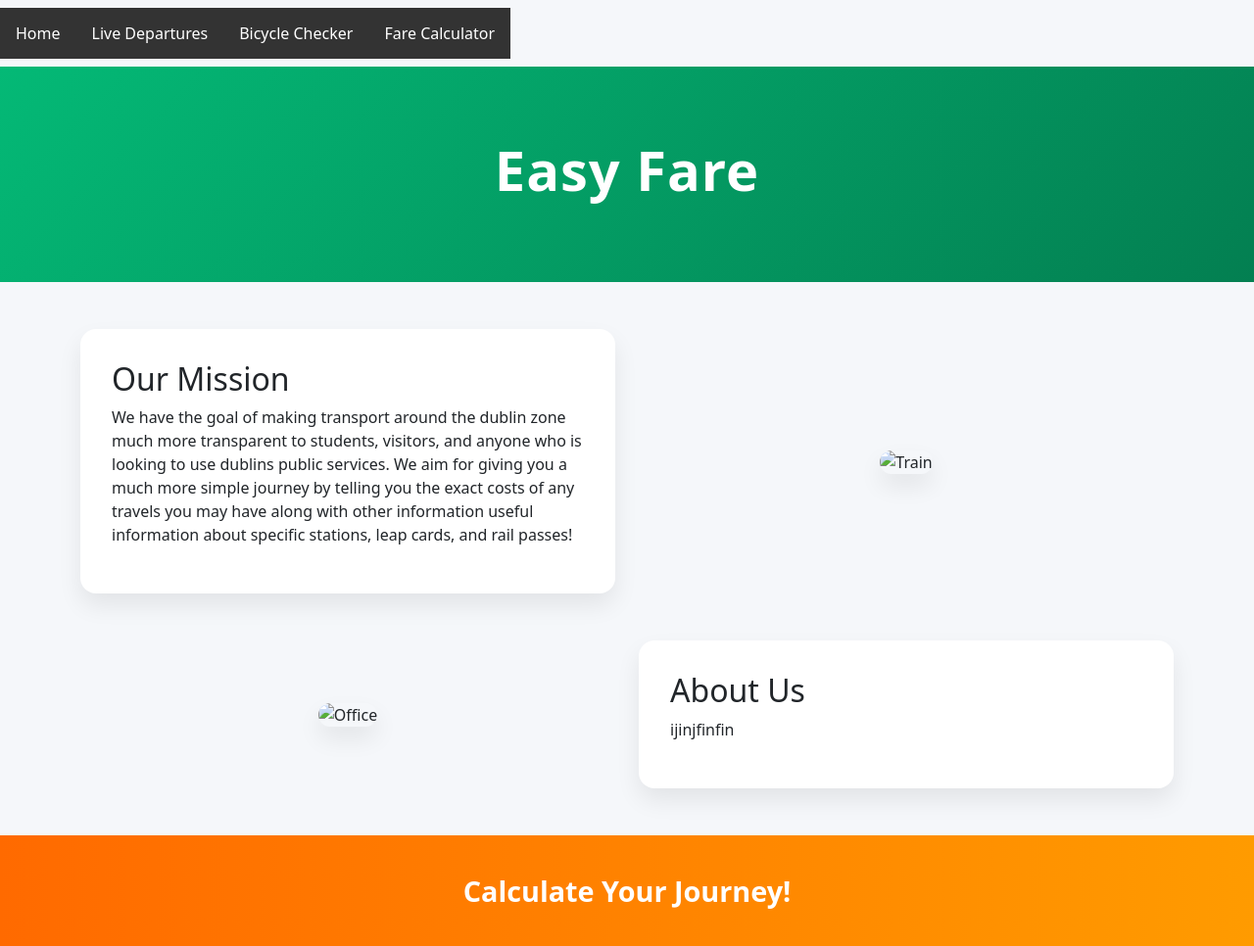
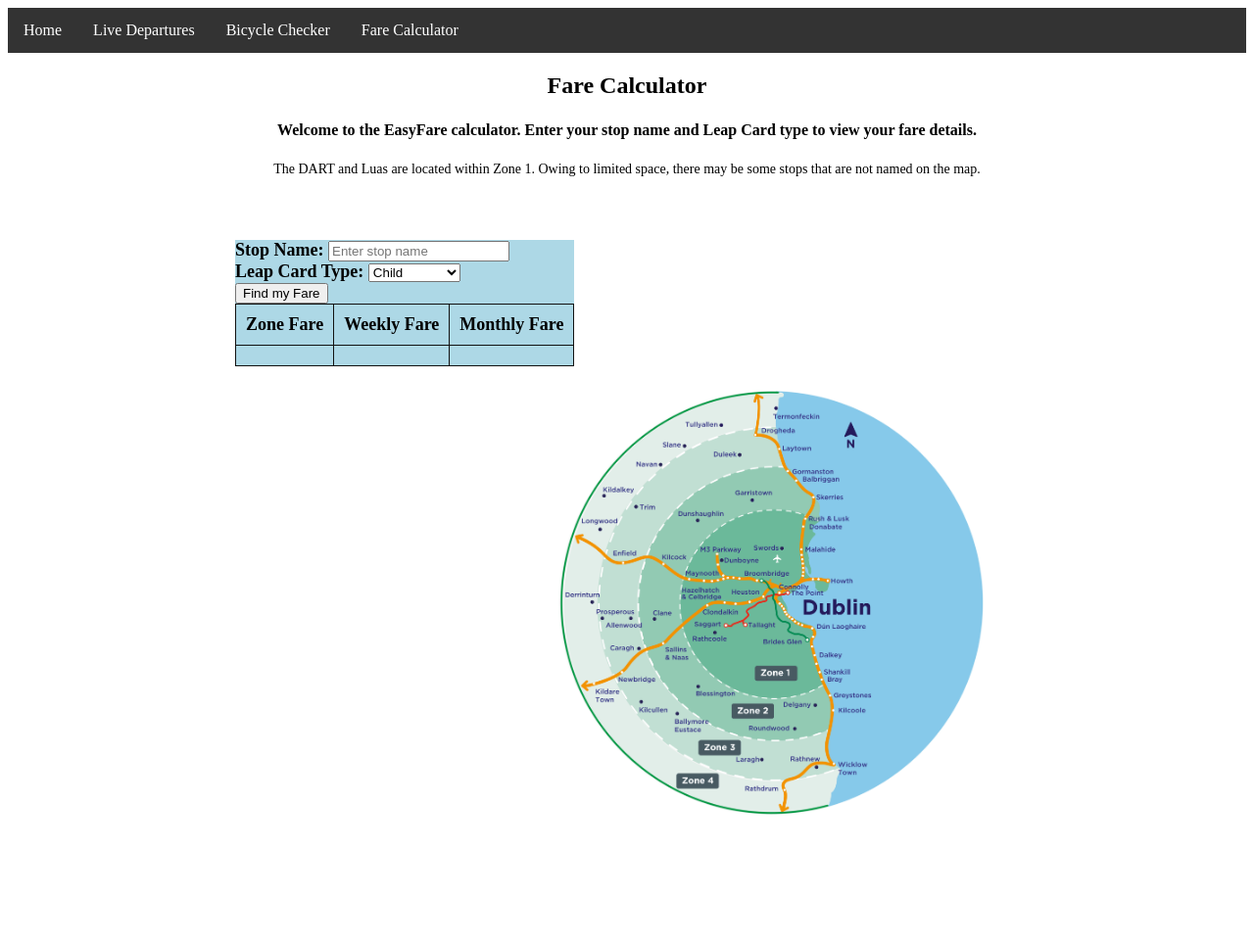
Before and after one commit to Wrona-03/Team_Project_06_Repo, a website: page public/index.html in a window 1280 px wide. Shown: the whole page at 98% size. After the commit the page ends 874 px from the top, so only its background shows below. Drawn offline with nearby package versions, Linux system fonts and the light colour scheme.

Commit message:
Fare calculator files

```diff
--- a/public/index.html
+++ b/public/index.html
@@ -1,70 +1,105 @@
-<!DOCTYPE html>
+<!doctype html>
 <html lang="en">
   <head>
-  <meta charset="UTF-8">
-  <title>TrainLand</title>
-  <meta name="viewport" content="width=device-width, initial-scale=1">
-  <link href="https://cdn.jsdelivr.net/npm/bootstrap@5.3.2/dist/css/bootstrap.min.css" rel="stylesheet">
-
-  <link rel="stylesheet" href="landing-style.css">
-  <link rel="stylesheet" href="fare-style.css">
-
+    <title>EasyFare Calculator</title>
+    <!-- link to css -->
+     <link rel = "stylesheet" href = "style.css">
   </head>
   <body>
+    <!-- nav bar code -->
     <nav class="navbar">
       <ul class="nav-list">
         <li><a href="/">Home</a></li>
-        <li><a href="trainTime.html">Live Departures</a></li>
-        <li><a href="bikes.html">Bicycle Checker</a></li>
-        <li><a href="fare_calculator.html">Fare Calculator</a></li>
+        <li><a href="/">Live Departures</a></li>
+        <li><a href="/">Bicycle Checker</a></li>
+        <li><a href="index.html">Fare Calculator</a></li>
       </ul>
-    </nav>
-  <header class="train-banner text-center text-white d-flex align-items-center justify-content-center">
-    <h1 class="display-4">Easy Fare</h1>
-  </header>
+    <h1 class="fare_heading">Fare Calculator</h1>
+    <h3 class="user_guide">
+      Welcome to the EasyFare calculator. Enter your stop name and Leap Card
+      type to view your fare details.
+    </h3>
 
-  <section class="container my-5">
-    <div class="row align-items-center">
-      <div class="col-md-6 mb-4 mb-md-0">
-        <div class="content-box">
-          <h2>Our Mission</h2>
-          <p>
-            We have the goal of making transport around the dublin zone much more transparent to students, visitors, and anyone who is looking to use dublins public services.
-			We aim for giving you a much more simple journey by telling you the exact costs of any travels you may have along with other information useful information about
-			specific stations, leap cards, and rail passes!
+    <p class="stop_note">
+      The DART and Luas are located within Zone 1. Owing to limited space, there may be some stops that are not named on the map.
     </p>
+
+    <!-- containers for the calculator and the map -->
+    <div class = "main_content">
+
+        <!-- to the left side of the page-->
+        <div class="fare_calc">
+        <label for="stop_name">Stop Name:</label>
+        <input
+            type="text"
+            id="stop_name"
+            name="stop_name"
+            placeholder="Enter stop name"
+            required />
+        <br />
+        <label for="leap_card">Leap Card Type:</label>
+        <select id="leap_card" name="leap_card" required>
+          <option value="Child">Child</option>
+          <option value="Young Adult">Young Adult</option>
+          <option value="Student">Student</option>
+          <option value="Adult">Adult</option>
+        </select>
+        <br />
+        <button type="button" id = "fare_button">Find my Fare</button>
+        <br />
+        <!-- the table where the fare information from MongoDB will display -->
+        <table id = "fare_table">
+            <tr>
+                <th>Zone Fare</th>
+                <th>Weekly Fare</th>
+                <th>Monthly Fare</th>
+            </tr>
+            <tr>
+              <td id = "single_fare"></td> <!-- holds the zone fare -->
+              <td id = "weekly_fare"></td> <!-- holds the weekly fare -->
+              <td id = "monthly_fare"></td> <!-- holds the monthly fare -->
+            </tr>
+        </table>
+        </div>
+
+        <!-- to the right side of the page-->
+         <div class = "map_container">
+            <img src="/imgs/Leap-Fare_Zones.png" alt = "A map of the Dublin commuter zones" class = "fare_map" width = 500 height= 500/>
          </div>
     </div>
-      <div class="col-md-6 text-center">
-        <img src="Train.jpg" class="img-fluid content-image" alt="Train">
-      </div>
-    </div>
-  </section>
 
-  <section class="container my-5">
-    <div class="row align-items-center">
-      <div class="col-md-6 text-center mb-4 mb-md-0">
-        <img src="About.webp" class="img-fluid content-image" alt="Office">
-      </div>
-      <div class="col-md-6">
-        <div class="content-box">
-          <h2>About Us</h2>
-          <p>
-            ijinjfinfin
-          </p>
-        </div>
-      </div>
-    </div>
-  </section>
+    <!-- js code to put the data in the table-->
+     <script>
+      document.getElementById("fare_button").addEventListener("click", async () => {
 
-  <section class="container-fluid p-0">
-    <div class="d-grid">
+        const stopName = document.getElementById("stop_name").value;
+        const cardType = document.getElementById("leap_card").value;
 
-        <a href="fare_calculator.html"><button class="btn train-cta">Calculate Your Journey!</button></a>
+        try {
+          const response = await fetch("/calculate-fare", {
+            method: "POST",
+            headers: {
+              "Content-Type" : "application/json"
+            },
+            body: JSON.stringify({ stopName, cardType})
+          });
 
-    </div>
-  </section>
+          const data = await response.json();
 
-  <script src="https://cdn.jsdelivr.net/npm/bootstrap@5.3.2/dist/js/bootstrap.bundle.min.js"></script>
+          if (!response.ok) {
+            alert(data.error);
+            return;
+          }
+
+          // Insert values into the table
+          document.getElementById("single_fare").textContent = data.singleFare;
+          document.getElementById("weekly_fare").textContent = data.weeklyFare;
+          document.getElementById("monthly_fare").textContent = data.monthlyFare;
+        } catch (error) {
+          console.error("Error fetching fare: ", error);
+          alert("Something went wrong.");
+        }
+      });
+     </script>
   </body>
 </html>
--- /dev/null
+++ b/public/style.css
@@ -0,0 +1,149 @@
+.fare_heading {
+  font-size: 24px;
+  font-weight: bold;
+  margin-bottom: 20px;
+  text-align: center;
+}
+
+.user_guide {
+  font-size: 16px;
+  line-height: 1.5;
+  margin-bottom: 20px;
+  text-align: center;
+}
+
+.stop_note {
+  font-size: 14px;
+  font-display: italic;
+  text-align: center;
+}
+
+.main_content {
+  max-width: 1250px;
+  margin: 0 auto;
+  padding: 20px;
+}
+
+.fare_calc {
+  font-size: 18px;
+  font-weight: bold;
+  margin-top: 30px;
+  background-color: lightblue;
+  float: left;
+}
+
+.map_container {
+  margin-top: 30px;
+  background-color: bisque;
+}
+
+.fare_map {
+  float: right;
+}
+
+ul {
+  list-style-type: none;
+  margin: 0;
+  padding: 0;
+  overflow: hidden;
+  background-color: #333333;
+}
+
+ul li {
+  float: left;
+}
+
+ul li a {
+  display: block;
+  color: white;
+  text-align: center;
+  padding: 14px 16px;
+  text-decoration: none;
+}
+
+ul li a:hover {
+  background-color: #111111;
+}
+
+table {
+  border: 1px solid #111111;
+  border-collapse: collapse;
+  width: 100%;
+  padding: 10px;
+}
+
+th {
+  padding: 10px;
+  border: 1px solid #111111;
+}
+
+td {
+  padding: 10px;
+  border: 1px solid #111111;
+}
+.fare_heading {
+  font-size: 24px;
+  font-weight: bold;
+  margin-bottom: 20px;
+  text-align: center;
+}
+
+.user_guide {
+  font-size: 16px;
+  line-height: 1.5;
+  margin-bottom: 20px;
+  text-align: center;
+}
+
+.stop_note {
+  font-size: 14px;
+  font-display: italic;
+  text-align: center;
+}
+
+.main_content {
+  max-width: 800px;
+  margin: 0 auto;
+  padding: 20px;
+}
+
+.fare_calc {
+  font-size: 18px;
+  font-weight: bold;
+  margin-top: 30px;
+  background-color: lightblue;
+  float: left;
+}
+
+.map_container {
+  margin-top: 30px;
+  background-color: bisque;
+}
+
+.fare_map {
+  float: right;
+}
+
+ul {
+  list-style-type: none;
+  margin: 0;
+  padding: 0;
+  overflow: hidden;
+  background-color: #333333;
+}
+
+ul li {
+  float: left;
+}
+
+ul li a {
+  display: block;
+  color: white;
+  text-align: center;
+  padding: 14px 16px;
+  text-decoration: none;
+}
+
+ul li a:hover {
+  background-color: #111111;
+}
```
Lines whose indentation alone changed are shown as unchanged.
